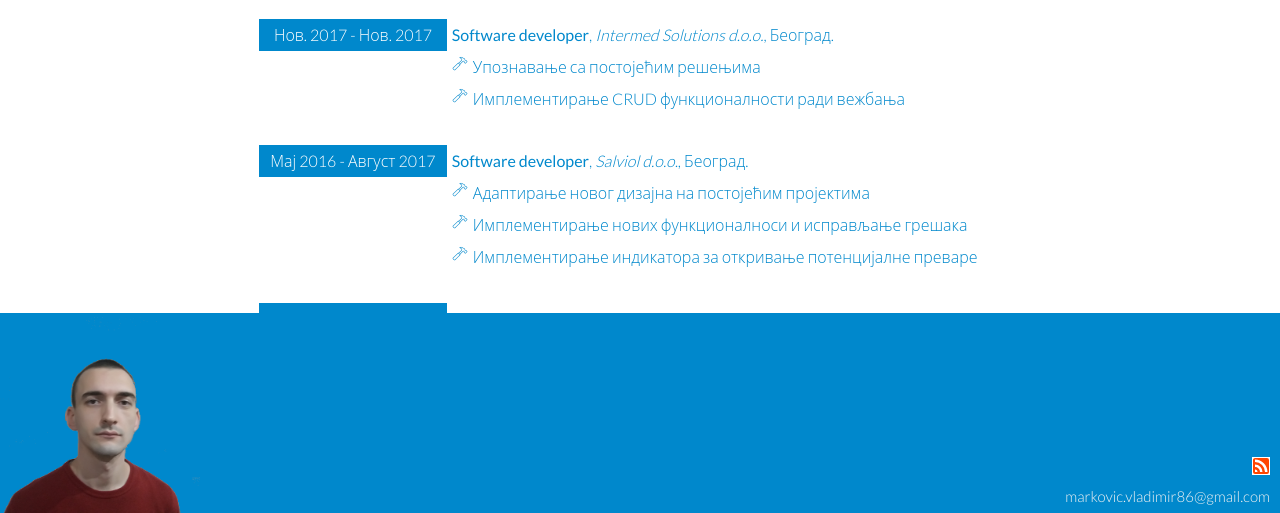
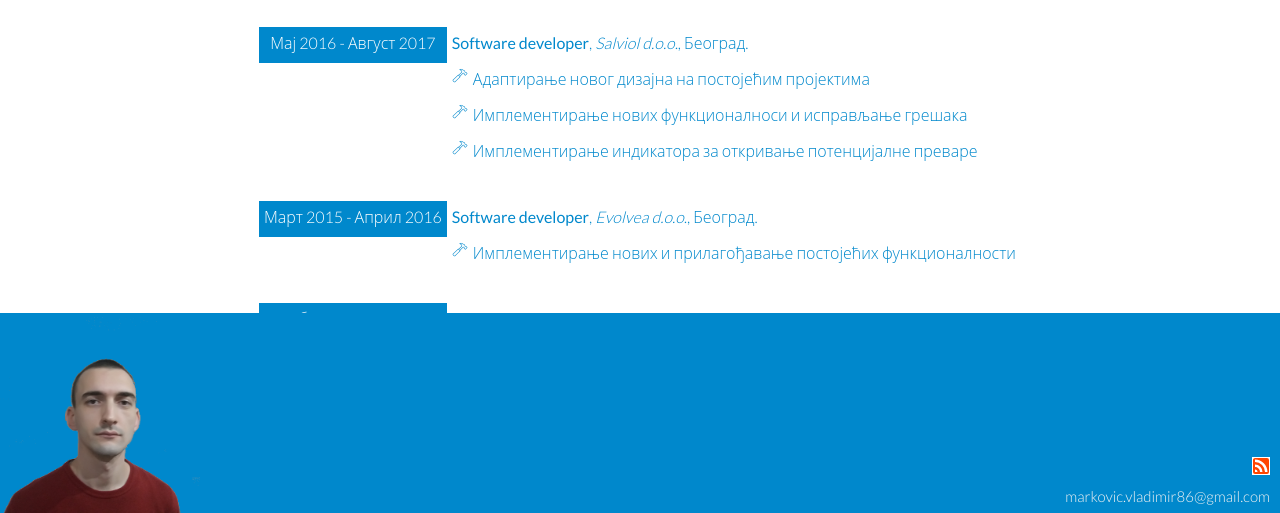
Before and after one commit to VladimirMarkovic86/vladimirmarkovic86.github.io, a plain HTML site: page rs/experience.html in a window 1280 px wide. Shown: the part 287-800 px from the top of the page. Drawn offline with Linux system fonts and the light colour scheme.

Commit message:
Removed Intermed from experience

```diff
--- a/rs/experience.html
+++ b/rs/experience.html
@@ -43,19 +43,6 @@
               <tr>
                 <td></td>
                 <td><div class="hammer-bullet" ></div>Имплементирање веб апликација, <a href="index.html">погледајте пројекте</a></td>
-              </tr>
-              <tr class="tr-separator" ><td colspan="2" ></td></tr>
-              <tr>
-                <th>Нов. 2017 - Нов. 2017</th>
-                <td><b>Software developer</b>, <i>Intermed Solutions d.o.o.</i>, Београд.</td>
-              </tr>
-              <tr>
-                <td></td>
-                <td><div class="hammer-bullet" ></div>Упознавање са постојећим решењима</td>
-              </tr>
-              <tr>
-                <td></td>
-                <td><div class="hammer-bullet" ></div>Имплементирање CRUD функционалности ради вежбања</td>
               </tr>
               <tr class="tr-separator" ><td colspan="2" ></td></tr>
               <tr>
```
Also changed, not shown: experience.html (+0 -13 lines).
